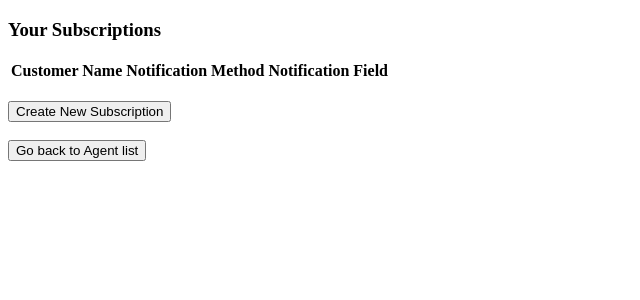
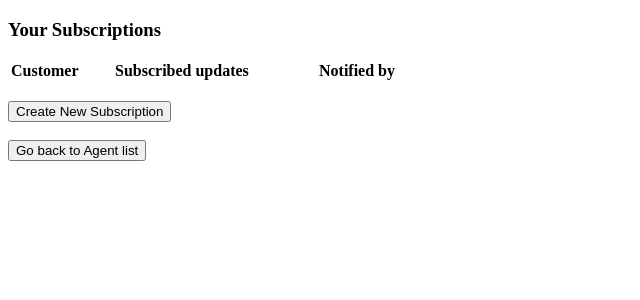
Before and after one commit to StevenYCChou/new-crm, a Node project: template views/subscription/retrieve.html in a window 1280 px wide. Shown: the top 300 px of the page, without its empty margins (0-640 px from the left). Run offline with Node 20 templates, Linux system fonts and the light colour scheme; the template is opened without the code that fills it: most values are stand-ins (such as "Sample title", 1, 10 or a date in 2020); lists and menus that the app fills with data are empty; some libraries are stand-ins or nearby versions.

Commit message:
Front-end updates.

```diff
--- a/views/subscription/retrieve.html
+++ b/views/subscription/retrieve.html
@@ -9,14 +9,14 @@
       <h3>Your Subscriptions</h3>
       <table>
         <tr>
-          <th>Customer Name</th>
-          <th>Notification Method</th>
-          <th>Notification Field</th>
+          <th width="100" align="left">Customer</th>
+          <th width="200" align="left">Subscribed updates</th>
+          <th width="200" align="left">Notified by</th>
         </tr>
         <tr ng-repeat="subscription in subscriptions">
-          <td>{{ subscription.customer.name }}</td>
-          <td>{{ subscription.notificationMethods }}</td>
-          <td>{{ subscription.notificationFields }}</td>
+          <td width="100">{{ subscription.customer.name }}</td>
+          <td width="200">{{ subscription.notificationFields }}</td>
+          <td width="200">{{ subscription.notificationMethods }}</td>
           <td> </td>
           <td><input type="button" ng-click="deleteSubscription(subscription._id)" value="Delete" /></td>
           <td><input type="button" ng-click="updateSubscription(subscription._id)" value="Update" /></td>
```
